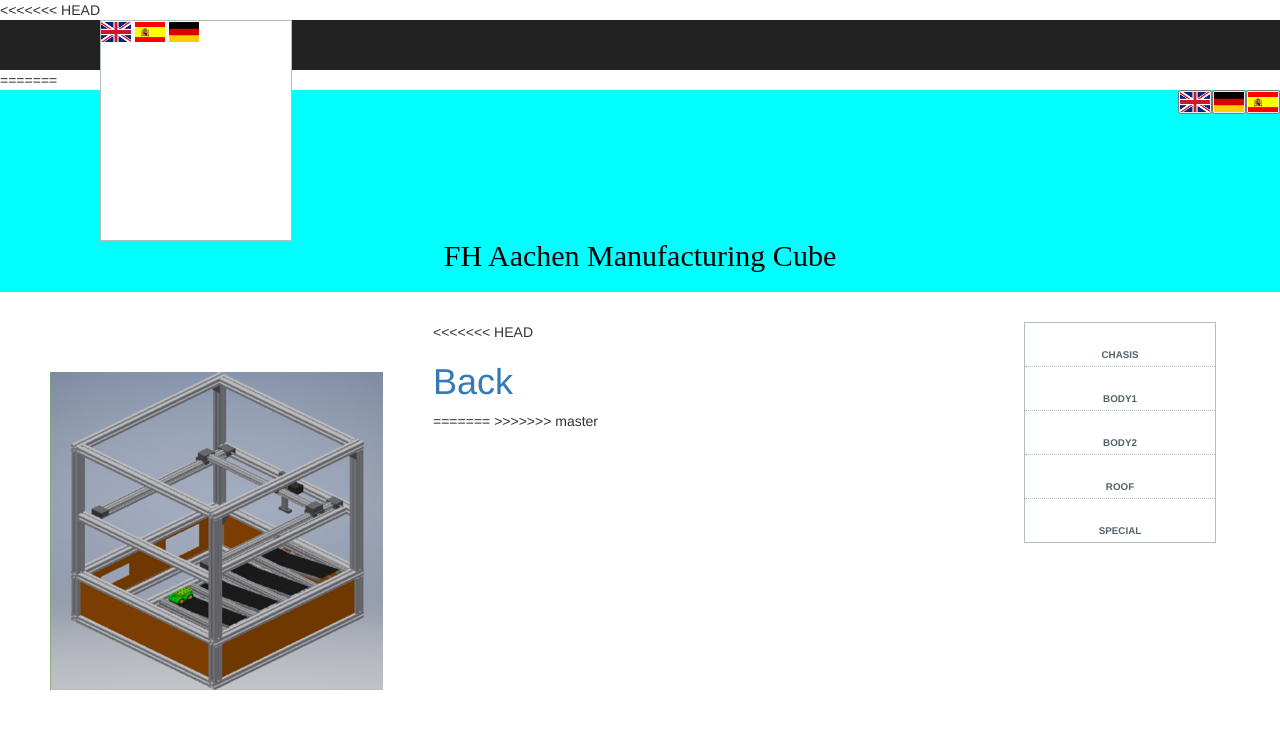
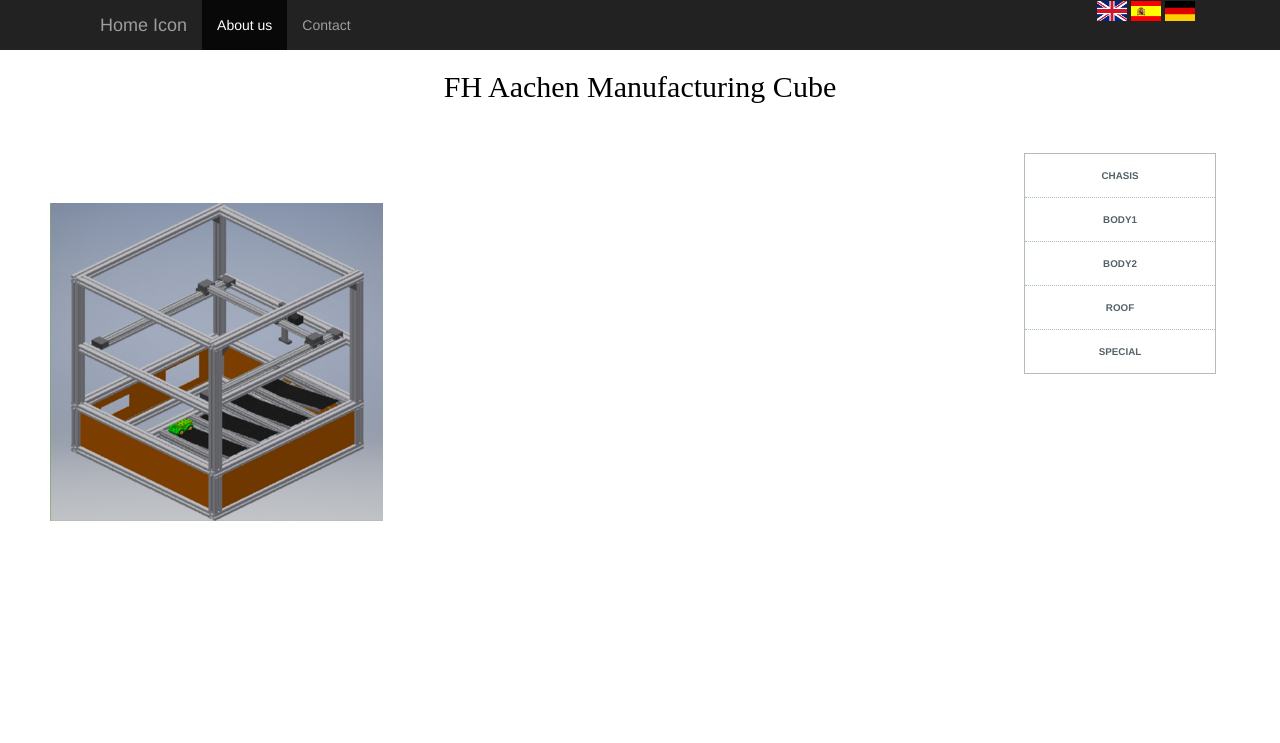
Before and after one commit to mando23/WebApp_A, a plain HTML site: page build.html in a window 1280 px wide. Drawn offline with nearby package versions, Linux system fonts and the light colour scheme.

Commit message:
Actualizacion
la ultima que quedamos

```diff
--- a/build.html
+++ b/build.html
@@ -17,8 +17,6 @@
 
 
 <body>
-<<<<<<< HEAD
-
 <header class="navbar-inverse" role="banner">
   <div class="container">
       <div class="container-fluid">
@@ -61,36 +59,19 @@
 
 
 
-=======
-	<div id="header">
-	<a href="index_es.html"><button class="language">
-		        <img src="Espanol.png" width="30" height="20" >
-		        </button></a>
-	<a href="index_de.html"><button class="language">
-			<img src="deutsch.png" width="30" height="20" >
-			</button></a>
-	<a href="index.html"><button class="language">
-		        <img src="English.png" width="30" height="20" >
-		        </button></a>
-	</br>
-	</br>
->>>>>>> master
+
 	<h1 class="tittle">FH Aachen Manufacturing Cube</h1></div></br>
 	<img class="img_cube" src="cube.png" alt="CUBE"/>
 
 
- <ul class="nav">
+ <ul class="nav1">
 
   <li><a href="#">Chasis</a>
 
     <div class="nav-main">
 
       <div class="nav-divider"></div>
-<<<<<<< HEAD
 
-=======
-
->>>>>>> master
       <div class="nav-focus-art">
         <a href="index.html"><img class="nav-art-image" src="http://lorempixel.com/113/111/abstract" alt="article image"/></a>
         <span class="nav-art-author">ERIC SCHMIDT</span> <br>
@@ -98,11 +79,7 @@
       </div>
 
       <div class="nav-divider-2"></div>
-<<<<<<< HEAD
 
-=======
-
->>>>>>> master
       <div class="nav-focus-art">
         <img class="nav-art-image" src="http://lorempixel.com/113/111/animals" alt="article image"/>
         <span class="nav-art-author">DEREK BANAS</span><br>
@@ -219,11 +196,6 @@
 
 </body>
 
-<<<<<<< HEAD
-<h1><a href="index.html"> Back </a></h1>
-=======
-<!-- <h1><a href="dropdownmenu.html"> back </a></h1> -->
->>>>>>> master
 
 
 
--- a/style-test.css
+++ b/style-test.css
@@ -1,8 +1,6 @@
 * {
   /* Used so padding and margins fit in elements defined size */
-  -moz-box-sizing: border-box;
-  -webkit-box-sizing: border-box;
-  box-sizing: border-box;
+
   padding: 0; margin: 0;
 }
 
@@ -24,7 +22,7 @@ body {
 
 /* Navigation Bar Styling */
 
-.nav {
+.nav1 {
   background: white;
   width: 15%;
   height: 221px;
@@ -36,7 +34,7 @@ body {
   margin-left: 80%
 }
 
-.nav li {
+.nav1 li {
   list-style: none;
   float: right;
   text-align: center;
@@ -48,7 +46,7 @@ body {
 }
 
 /* Style links in nav bar */
-.nav > li > a {
+.nav1 > li > a {
   color: #536267;
   font-weight: bold;
   font-size: .7em;
@@ -59,18 +57,18 @@ body {
   text-transform: uppercase;
 }
 
-.nav > li:hover  {
+.nav1 > li:hover  {
   border-right: 1px solid #B2BEB5;
   border-left: 1px solid #B2BEB5;
 }
 
 /* On hover show the menu drop down */
-.nav > li:hover > div {
+.nav1 > li:hover > div {
   display: block;
 }
 
 /* Position the menu drop down relative to the nav bar */
-.nav > li > div {
+.nav1 > li > div {
   position: absolute;
   right: 100%;
   top: 0px;
--- a/styles.css
+++ b/styles.css
@@ -30,20 +30,9 @@ border:1px solid #999999;
 body {
 }
 
-#header {
 
-	color:#00FFFF;
-	font-family:times new roman, georgia, serif;
-	font-size: 30px;
 
-	background-color:aqua;
 
-}
-
-.language {
-	float:right;
-	padding:0;
-}
 
 .img_cube{
 	float:left;
```
Also changed, not shown: index.html (+5 -16 lines).
